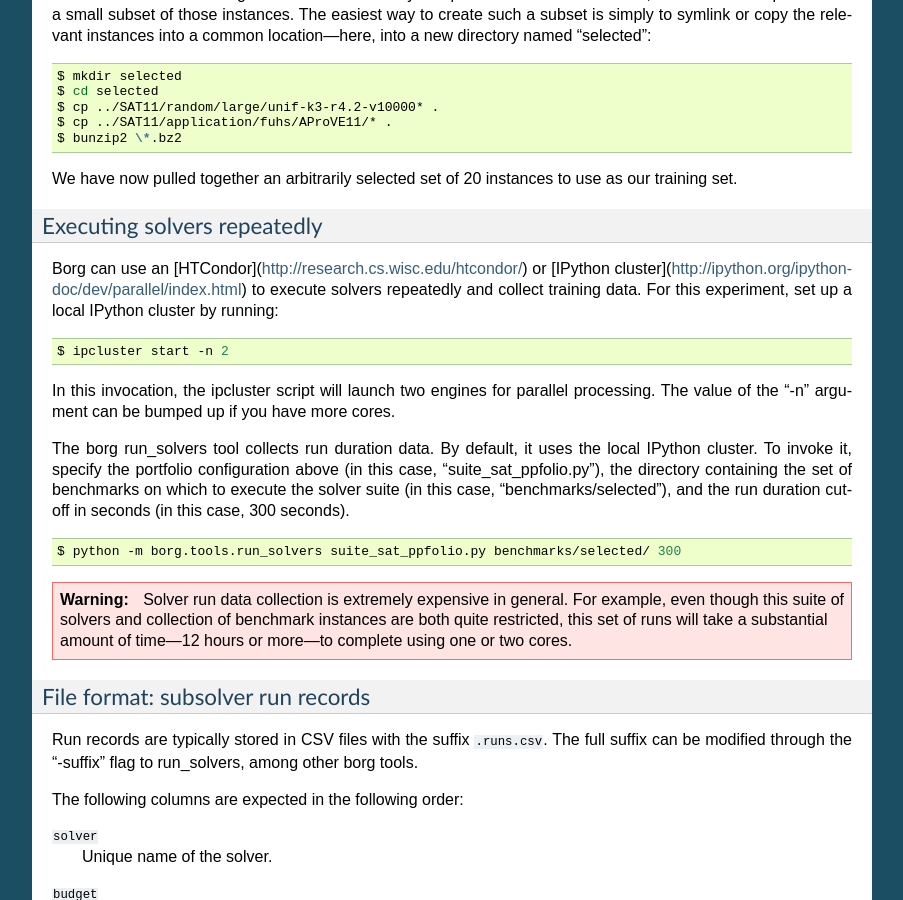
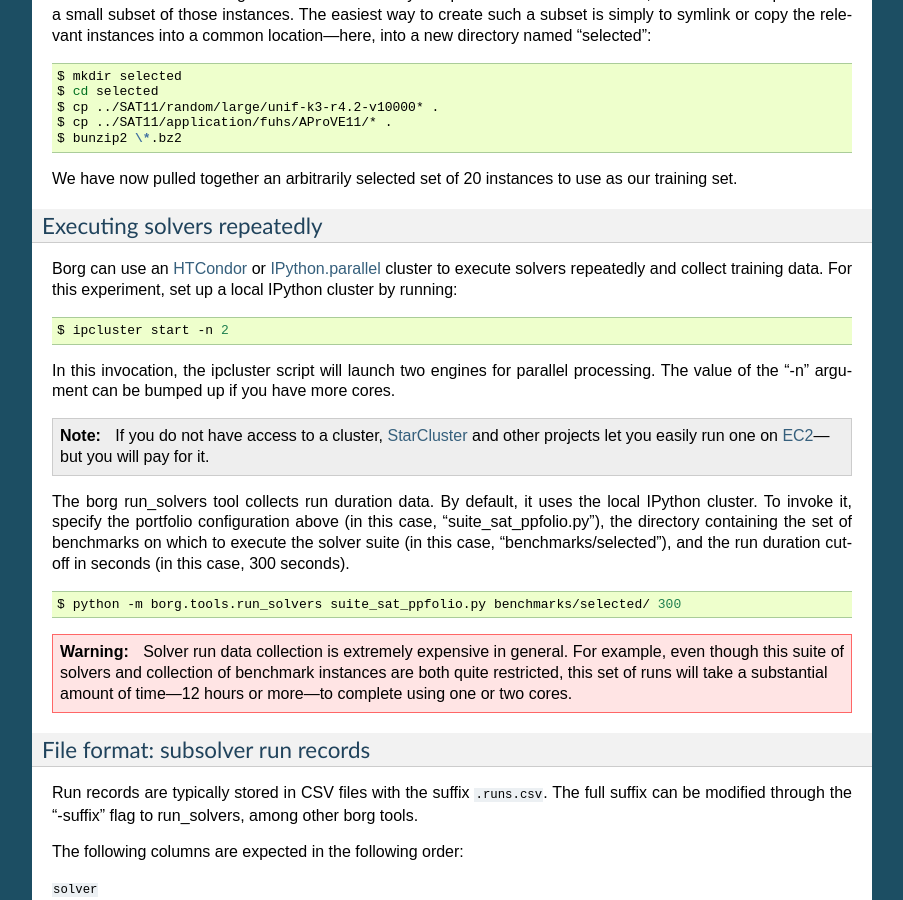
Before and after one commit to borg-project/borg, a Sphinx documentation site: the page built from docs/usage.rst, in a window 1280 px wide and 900 px high, scrolled down 2184 px. Shown: the whole window, without its empty margins (198-1101 px from the left). Built offline with Sphinx 7.4.7, drawn with Linux system fonts in a browser that asks for light colours; some of the changed lines change nothing that is shown; some of the changed text lies outside the part shown.

Commit message:
Minor documentation tweaks.

```diff
--- a/docs/usage.rst
+++ b/docs/usage.rst
@@ -162,10 +162,10 @@ as our training set.
 Executing solvers repeatedly
 ----------------------------
 
-Borg can use an [HTCondor](http://research.cs.wisc.edu/htcondor/) or [IPython
-cluster](http://ipython.org/ipython-doc/dev/parallel/index.html) to execute
-solvers repeatedly and collect training data. For this experiment, set up a
-local IPython cluster by running:
+Borg can use an `HTCondor <http://research.cs.wisc.edu/htcondor/>`_ or
+`IPython.parallel <http://ipython.org/ipython-doc/dev/parallel/index.html>`_
+cluster to execute solvers repeatedly and collect training data. For this
+experiment, set up a local IPython cluster by running:
 
 .. code-block:: bash
 
@@ -174,6 +174,12 @@ local IPython cluster by running:
 In this invocation, the ipcluster script will launch two engines for parallel
 processing. The value of the "-n" argument can be bumped up if you have more
 cores.
+
+.. note::
+
+    If you do not have access to a cluster, `StarCluster
+    <http://star.mit.edu/cluster/>`_ and other projects let you easily run one
+    on `EC2 <http://aws.amazon.com/ec2/>`_---but you will pay for it.
 
 The borg run_solvers tool collects run duration data. By default, it uses the
 local IPython cluster. To invoke it, specify the portfolio configuration above
@@ -256,7 +262,7 @@ predictive model to these data. Use the "train" tool to fit a model:
 
 .. code-block:: bash
 
-    $ python -m borg.tools.train borg-pb.model.pickle borg-mix+class solvers/pb/portfolio.py tasks/pb/categorized/dec-smallint-lin
+    $ python -m borg.tools.train borg-sat-ppofolio.model.pickle borg-mix+class solvers/pb/portfolio.py tasks/pb/categorized/dec-smallint-lin
 
 This process can take ten minutes or more, depending on the amount of training
 data and the nubmer of subsolvers. It will write a portfolio model (of type
```
